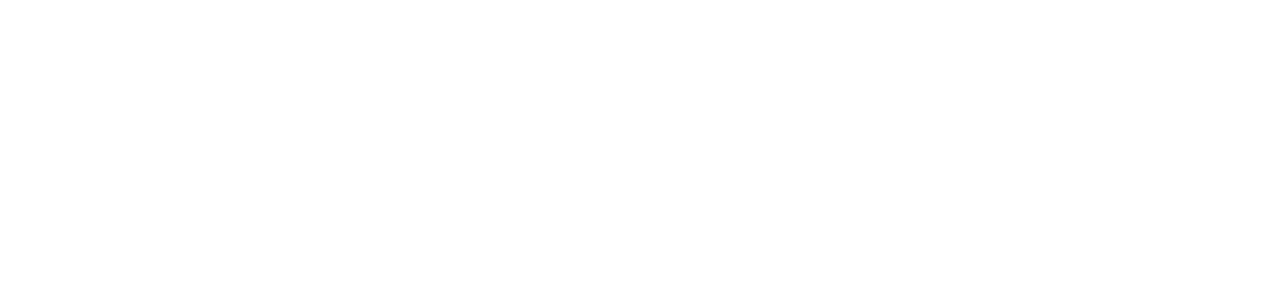
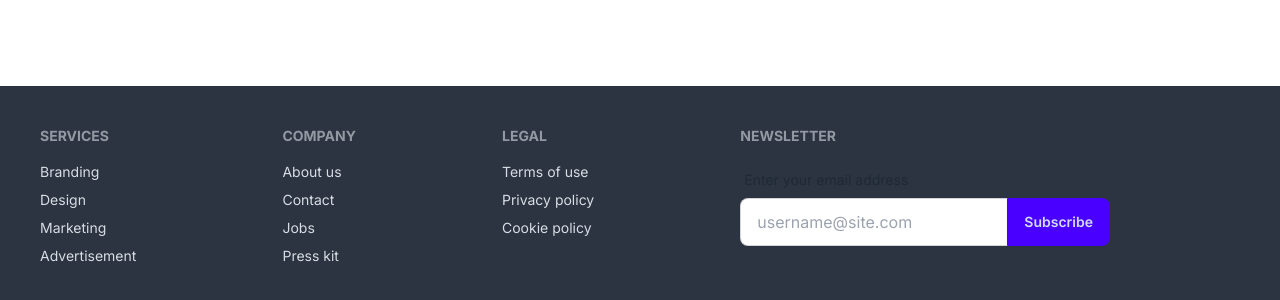
Before and after one commit to rahathasanDev/next-app-basic, a Next.js app: page / in a window 1280 px wide. Shown: the part 862-1162 px from the top of the page. Before the commit the page ends 800 px from the top, so only its background shows below. Built offline with nearby package versions, Linux system fonts and the light colour scheme.

Commit message:
Footer added

```diff
--- a/src/app/layout.js
+++ b/src/app/layout.js
@@ -1,6 +1,7 @@
 import { Inter } from "next/font/google";
 import "./globals.css";
 import Navbar from "@/components/Shared/Navbar";
+import Footer from "@/components/Shared/Footer";
 
 const inter = Inter({ subsets: ["latin"] });
 
@@ -13,8 +14,11 @@
   return (
     <html lang="en">
       <body className={inter.className}>
+        <div >
         <Navbar></Navbar>
         {children}
+        <Footer></Footer>
+        </div>
         </body>
     </html>
   );
--- a/src/app/page.js
+++ b/src/app/page.js
@@ -5,7 +5,7 @@
 const HomePage = () => {
   console.log("rahat hasan");
   return (
-   <div className="m-10 flex flex-col ">
+   <div className="m-10 flex flex-col h-screen">
     <h1 className="mx-auto font-semibold">This is NEXT JS homepage !!!</h1>
     <Counter></Counter>
    </div>
--- a/src/components/Shared/Footer.jsx
+++ b/src/components/Shared/Footer.jsx
@@ -2,9 +2,40 @@
 
 const Footer = () => {
   return (
-    <div>
-
-    </div>
+    <footer className="footer p-10 bg-neutral text-neutral-content">
+      <nav>
+        <h6 className="footer-title">Services</h6>
+        <a className="link link-hover">Branding</a>
+        <a className="link link-hover">Design</a>
+        <a className="link link-hover">Marketing</a>
+        <a className="link link-hover">Advertisement</a>
+      </nav>
+      <nav>
+        <h6 className="footer-title">Company</h6>
+        <a className="link link-hover">About us</a>
+        <a className="link link-hover">Contact</a>
+        <a className="link link-hover">Jobs</a>
+        <a className="link link-hover">Press kit</a>
+      </nav>
+      <nav>
+        <h6 className="footer-title">Legal</h6>
+        <a className="link link-hover">Terms of use</a>
+        <a className="link link-hover">Privacy policy</a>
+        <a className="link link-hover">Cookie policy</a>
+      </nav>
+      <form>
+        <h6 className="footer-title">Newsletter</h6>
+        <fieldset className="form-control w-80">
+          <label className="label">
+            <span className="label-text">Enter your email address</span>
+          </label>
+          <div className="join">
+            <input type="text" placeholder="username@site.com" className="input input-bordered join-item" />
+            <button className="btn btn-primary join-item">Subscribe</button>
+          </div>
+        </fieldset>
+      </form>
+    </footer>
   );
 };
 
```
